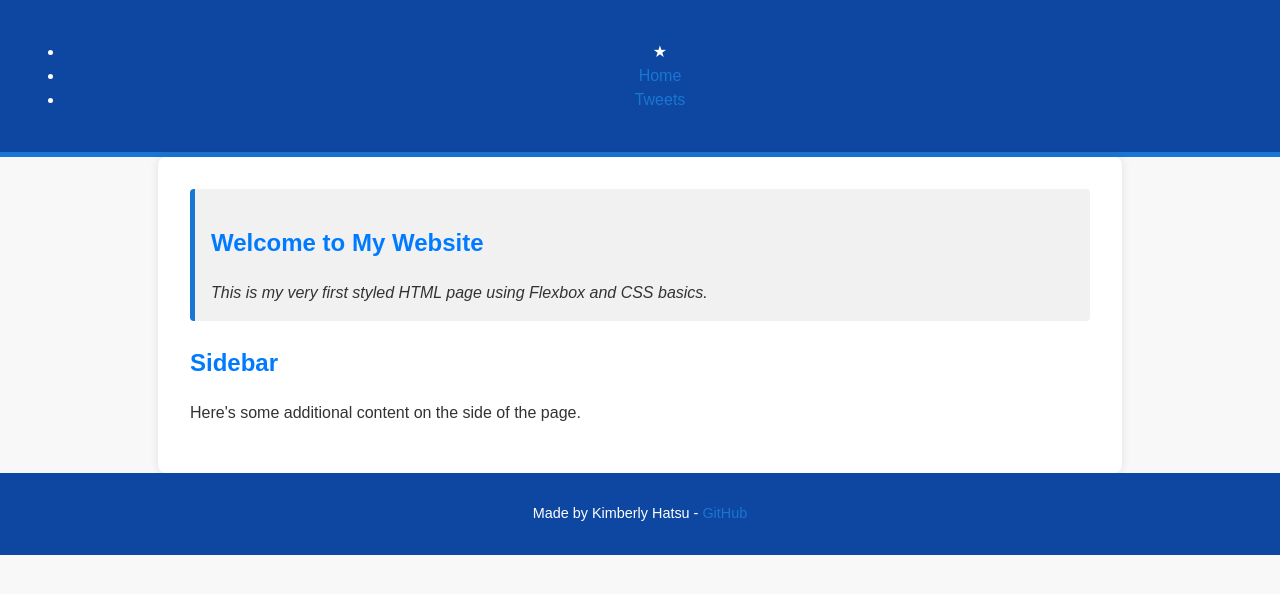
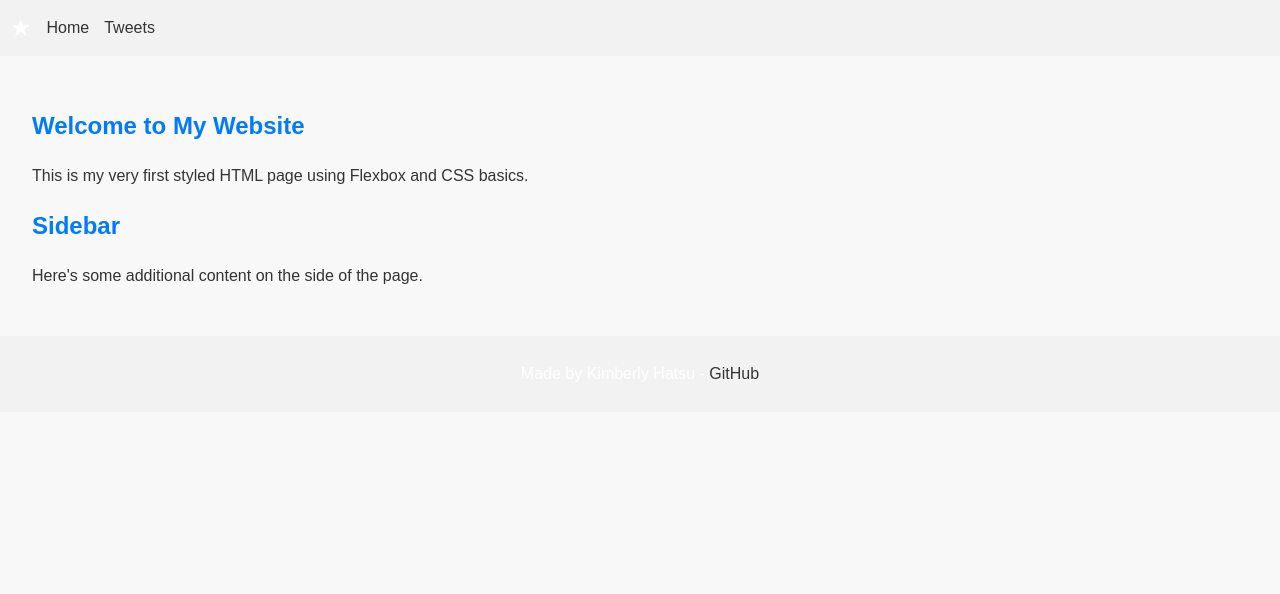
Before and after one commit to simon8384/alx_html_css, a plain HTML site: page css_basic/index.html in a window 1280 px wide. Drawn offline with Linux system fonts and the light colour scheme.

Commit message:
Update styles.css

```diff
--- a/css_basic/styles.css
+++ b/css_basic/styles.css
@@ -1,74 +1,32 @@
-/* Layout Enhancements */
-main {
-  max-width: 900px;
-  margin: 0 auto;
-  background-color: #ffffff;
-  padding: 2rem;
-  border-radius: 8px;
-  box-shadow: 0 0 10px rgba(0, 0, 0, 0.1);
+/* base.css */
+body {
+  margin: 0;
+  padding: 0;
+  font-family: Arial, sans-serif;
 }
 
-/* Header */
-header {
-  background-color: #0d47a1;
-  color: white;
-  padding: 1.5rem;
-  border-bottom: 5px solid #1976d2;
+header, footer {
+  background-color: #f2f2f2;
+  padding: 10px;
 }
 
-header h1 {
+ul {
+  list-style-type: none;
+  padding: 0;
   margin: 0;
-  font-size: 2.5rem;
+  display: flex;
+  align-items: center;
 }
 
-/* Footer */
-footer {
-  background-color: #0d47a1;
-  padding: 1rem;
-  font-size: 0.9rem;
+li {
+  margin-right: 15px;
 }
 
-/* Links */
 a {
-  color: #1976d2;
   text-decoration: none;
+  color: #333;
 }
 
-a:hover {
-  text-decoration: underline;
+.logo {
+  font-size: 1.5em;
 }
-
-/* Article Cards (for tweets.html) */
-article {
-  background-color: #f1f1f1;
-  margin-bottom: 1.5rem;
-  padding: 1rem;
-  border-left: 5px solid #1976d2;
-  border-radius: 4px;
-}
-
-article h2 {
-  margin-top: 0;
-  font-size: 1.25rem;
-  color: #0d47a1;
-}
-
-article p {
-  margin: 0.5rem 0 0 0;
-  font-style: italic;
-}
-
-/* Responsive adjustments */
-@media (max-width: 600px) {
-  main {
-    padding: 1rem;
-  }
-
-  header h1 {
-    font-size: 2rem;
-  }
-
-  article h2 {
-    font-size: 1rem;
-  }
-}
```
